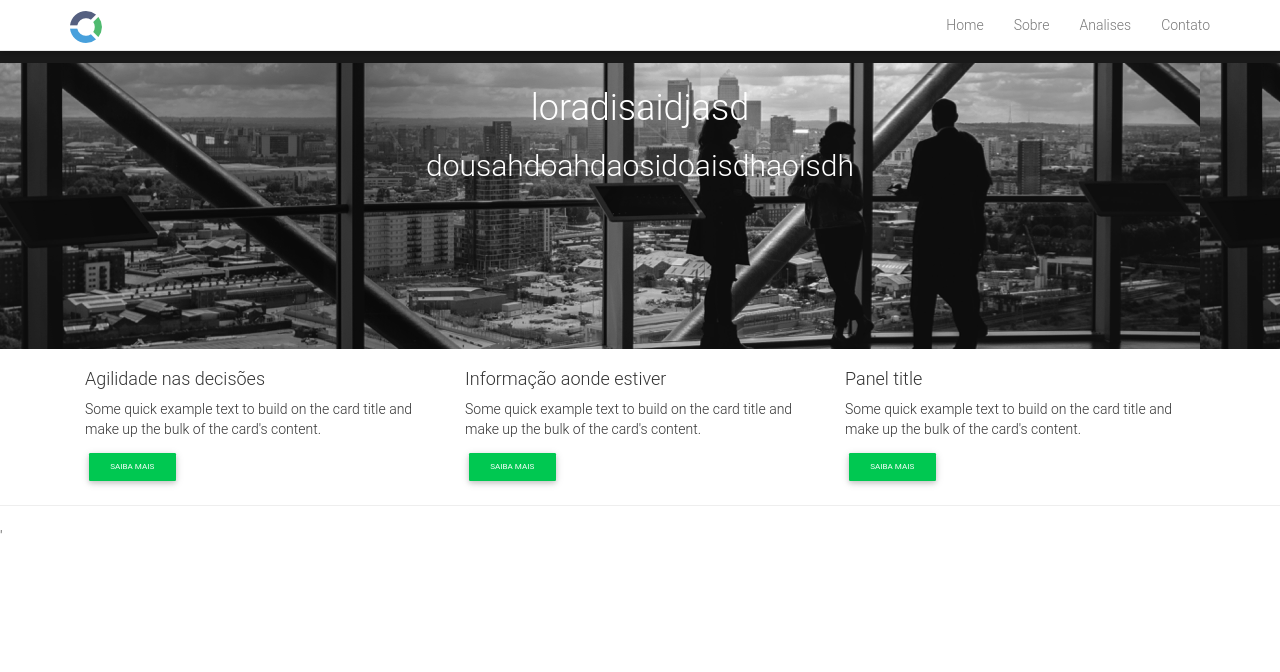
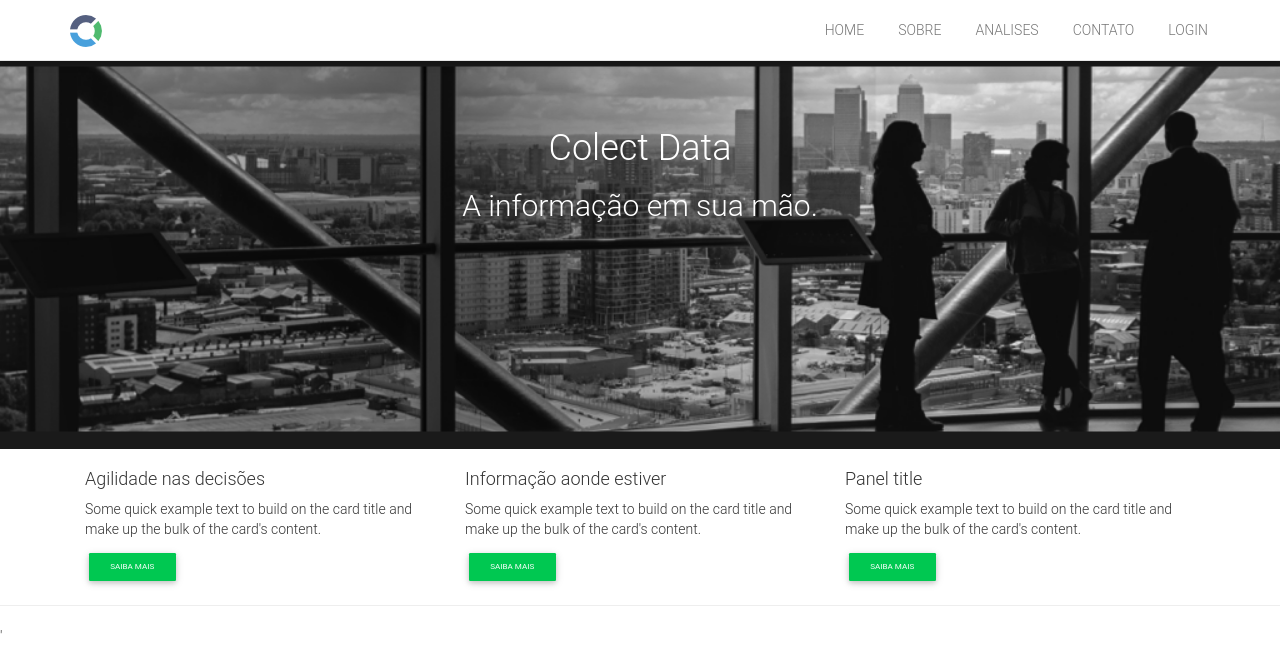
Before and after one commit to GiorgioTI/senai-nubeliu, a plain HTML site: page index.html at #!/sobre in a window 1280 px wide. Both pictures are taken after a click on the link 86 px from the left and 21 px from the top of the page. Drawn offline with nearby package versions, Linux system fonts and the light colour scheme; some packages are replaced by stand-ins of ours.

Commit message:
Layout bunitao

```diff
--- a/estilo.css
+++ b/estilo.css
@@ -1,15 +1,24 @@
 .navbar-header{
-    margin-top:-4px;
+
 }
+#conteudo-sobre{
+    margin-top: 90px;
+    background-color: #E6E6E6;
+}
+
 .title{
     text-align: center;
     color:#fff;
-    margin-top: 40px;
+    margin-top: 80px;
 }
 .banner-section{
     margin-top: 49px;
     background-image: url(imagens/header_image_uk1.png);
-    height: 300px;
+    -webkit-background-size: cover;
+    -moz-background-size: cover;
+    -o-background-size: cover;
+    background-size: cover;
+    height: 400px;
 }
 #panel{
     margin-top: 10px;
@@ -20,3 +29,64 @@
 #contato{
     margin-top: 70px;
 }
+item-menu:after{
+    -webkit-transition: all 0.15s ease;
+    -moz-transition: all 0.15s ease;
+    -o-transition: all 0.15s ease;
+    transition: all 0.15s ease;
+    content: "";
+    position: absolute;
+    bottom: 0;
+    height: 3px;
+    left: 0;
+    right: 0;
+    background-color: #2BDE73;
+    -webkit-transform: translateY(6px);
+    transform: translateY(6px);
+}
+ol, ul {
+    list-style: none;
+}
+li {
+    display: inline-block;
+    padding: 20px 0 20px;
+    vertical-align: middle;
+}
+.menu-item:hover, .menu-item:focus, .menu-item:active {
+    color: #999;
+    text-decoration: none;
+}
+.menu-item{
+    text-decoration: none;
+    transition: color 0.1s, background-color 0.1s;
+}
+.menu-item {
+    position: relative;
+    display: block;
+    padding: 5px 0;
+    margin: 0 2px;
+    line-height: 16px;
+    text-transform: uppercase;
+    transition: color 0.1s,background-color 0.1s,padding 0.2s ease-in;
+    color: #000;
+}
+.menu-item::before {
+    content: '';
+    display: block;
+    position: absolute;
+    bottom: 3px;
+    left: 0;
+    height: 4px;
+    width: 100%;
+    background-color: #86C543;
+    transform-origin: right top;
+    transform: scale(0, 1);
+    transition: color 0.1s,transform 0.2s ease-out;
+}
+.menu-item:active::before {
+    background-color: #86C543;
+}
+.menu-item:hover::before, a:focus::before {
+    transform-origin: left top;
+    transform: scale(1, 1);
+}
--- a/index.html
+++ b/index.html
@@ -28,13 +28,14 @@
       </div>
 
       <ul class="nav navbar-nav navbar-right">
-        <li><a href="#"> Home</a></li>
-        <li><a href="#sobre">Sobre</a></li>
-        <li><a href="#analise">Analises</a></li>
-        <li><a href="#contato">Contato</a></li>
-      </ul>
-    </div>
-  </nav>
+        <li class="menu-item"><a href="#"> Home</a></li>
+        <li class="menu-item"><a href="#sobre">Sobre</a></li>
+        <li class="menu-item"><a href="#analise">Analises</a></li>
+        <li class="menu-item"><a href="#contato">Contato</a></li>
+        <li class="menu-item"><a href="#">Login</a></li>
+        </ul>
+      </div>
+    </nav>
 
 
   <div  id="main">
--- a/pages/home.html
+++ b/pages/home.html
@@ -1,8 +1,8 @@
 <div class="banner-section">
     <div class="container">
         <div class="title">
-        <h1>loradisaidjasd</h1>
-        <h2>dousahdoahdaosidoaisdhaoisdh</h2>
+        <h1>Colect Data</h1>
+        <h2>A informação em sua mão.</h2>
         </div>
 
     </div>
--- a/pages/sobre.html
+++ b/pages/sobre.html
@@ -1,11 +1,11 @@
 
 
-		<div class="jumbotron  col-md-offset-2 col-sm-8 col-md-offset-2 text-center text-justify">
+		<div id="conteudo-sobre" class="jumbotron  col-md-offset-2 col-sm-8 col-md-offset-2 text-center text-justify">
 
 				<img class="img-responsive" src="imagens/empresa.jpg" align="left" width="300">
+
                 <h2>O que é Lorem Ipsum?</h2>
                 	<p>
-
 					Lorem Ipsum é simplesmente uma simulação de texto da indústria tipográfica e de impressos, e vem sendo utilizado desde o século XVI, quando um impressor desconhecido pegou uma bandeja de tipos e os embaralhou para fazer um livro de modelos de tipos. Lorem Ipsum sobreviveu não só a cinco séculos, como também ao salto para a editoração eletrônica, permanecendo essencialmente inalterado. Se popularizou na década de 60, quando a Letraset lançou decalques contendo passagens de Lorem Ipsum, e mais recentemente quando passou a ser integrado a softwares de editoração eletrônica como Aldus PageMaker.
-			</p>
+			        </p>
 		</div>
```
